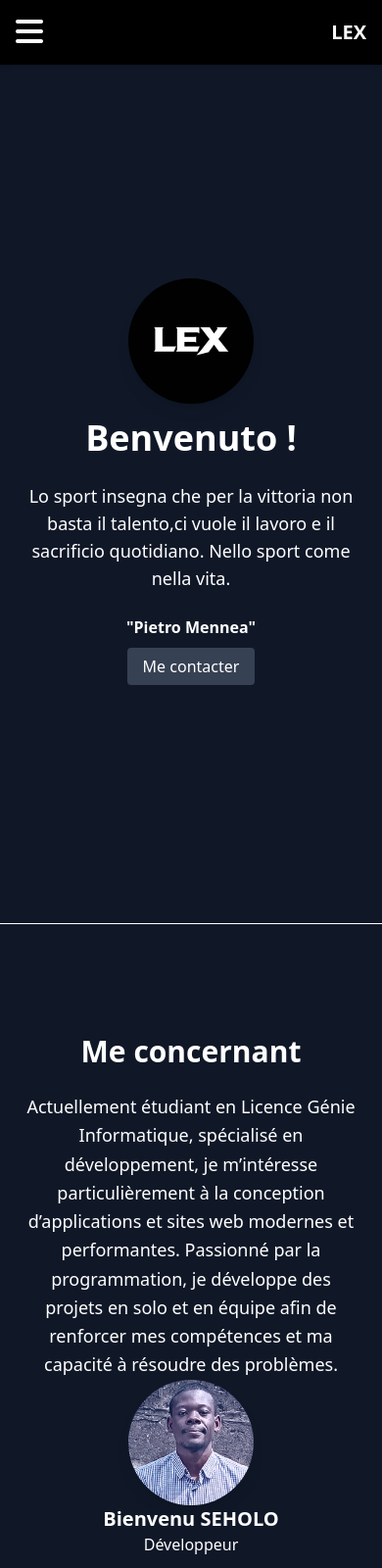
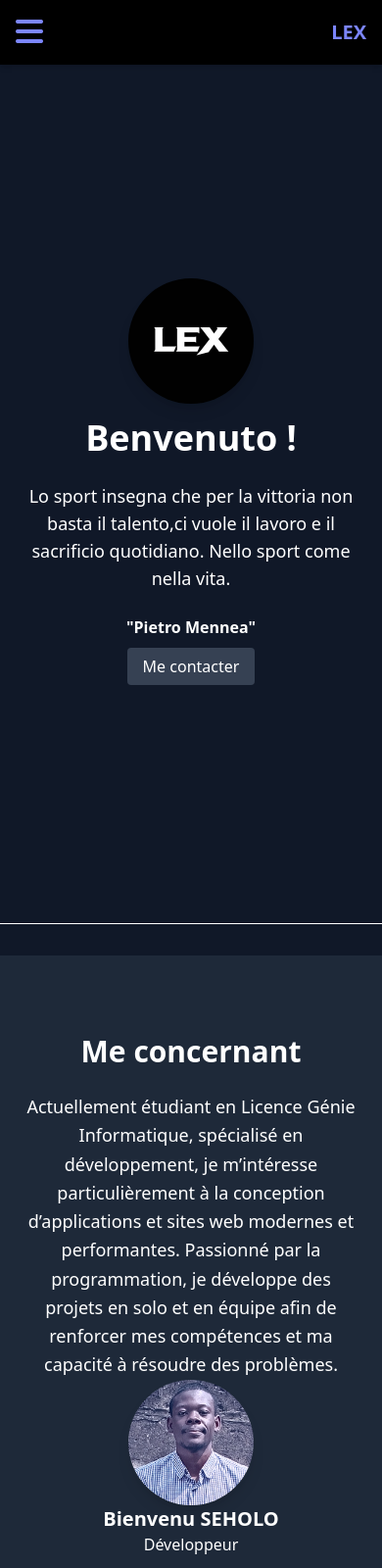
Before and after one commit to bienvenugrace08/new_portfolio, a website: page index.html in a window 390 px wide. Shown: the top 1600 px of the page at 98% size. Drawn offline with nearby package versions, Linux system fonts and the light colour scheme.

Commit message:
les_dernieres_modification3

```diff
--- a/index.html
+++ b/index.html
@@ -14,9 +14,9 @@
   <header class="flex w-full bg-black shadow-md z-50">
     <nav class="w-full flex flex-wrap justify-between items-center p-4">
         <button id="burger" class="md:hidden text-white focus:outline-none">
-            <i class="fa-solid fa-bars fa-2x"></i>
+            <i class="fa-solid fa-bars fa-2x text-indigo-400"></i>
         </button>
-      <h1 class="text-xl font-bold">LEX</h1>
+      <h1 class="text-xl font-bold text-indigo-400">LEX</h1>
       <ul id="menu" class="hidden md:flex space-x-6 flex-col md:flex-row bg-black md:bg-transparent absolute md:static top-16 left-0 w-full md:w-auto space-y-4 md:space-y-0 p-4 md:p-0">
         <li><a href="#hero" class="hover:text-indigo-400 transition">Accueil</a></li>
         <li><a href="#about" class="hover:text-indigo-400 transition">À propos</a></li>
@@ -40,8 +40,8 @@
   </section>
   <hr class="border-t border-white my-8">
   <!--moi-->
-<section id="about" class="py-20 px-6 text-center text-white">
-  <h3 class="text-3xl font-bold mb-6">Me concernant</h3>
+<section data-aos="fade-up" id="about" class="py-20 px-6 text-center text-white bg-gray-800 ">
+  <h3 data-aos="fade-right" class="text-3xl font-bold mb-6">Me concernant</h3>
 
   <p class="max-w-2xl mx-auto mb-8 text-lg leading-relaxed">
     Actuellement étudiant en Licence Génie Informatique, spécialisé en développement, je m’intéresse particulièrement à la conception d’applications et sites web modernes et performantes. Passionné par la programmation, je développe des projets en solo et en équipe afin de renforcer mes compétences et ma capacité à résoudre des problèmes.
@@ -59,7 +59,7 @@
 <hr class="border-t border-white my-8">
   <!--de-->
   <section class="py-container mx-auto px-6">
-    <div class="grid grid-cols-3 md:grid-cols-3 gap-2 text-">
+    <div class="grid grid-cols-3 md:grid-cols-3 gap-2">
         <div class="p-6 hover:scale-105 transition">
             <h3 class="font-bold text-indigo-400 flex justify-center bg-transparent"><svg xmlns="http://www.w3.org/2000/svg" viewBox="0 0 24 24" fill="currentColor" class="size-6">
   <path d="M21.731 2.269a2.625 2.625 0 0 0-3.712 0l-1.157 1.157 3.712 3.712 1.157-1.157a2.625 2.625 0 0 0 0-3.712ZM19.513 8.199l-3.712-3.712-8.4 8.4a5.25 5.25 0 0 0-1.32 2.214l-.8 2.685a.75.75 0 0 0 .933.933l2.685-.8a5.25 5.25 0 0 0 2.214-1.32l8.4-8.4Z" />
@@ -89,7 +89,7 @@
   </section>
 <hr class="border-t border-white my-8">
   <!--formation-->
-  <section id="formation" class="py-20 bg-gray-900 px-6">
+  <section id="formation" class="py-20 bg-gray-400 px-6">
     <h3 class="text-3xl font-bold mb-6 text-center">Formation</h3>
     <div class="grid grid-cols-1 md:grid-cols-3 gap-6 text-center">
         <div data-aos="fade-up" data-aos-delay="100" class="bg-gray-800 p-6 rounded hover:scale-105 transition">
```
